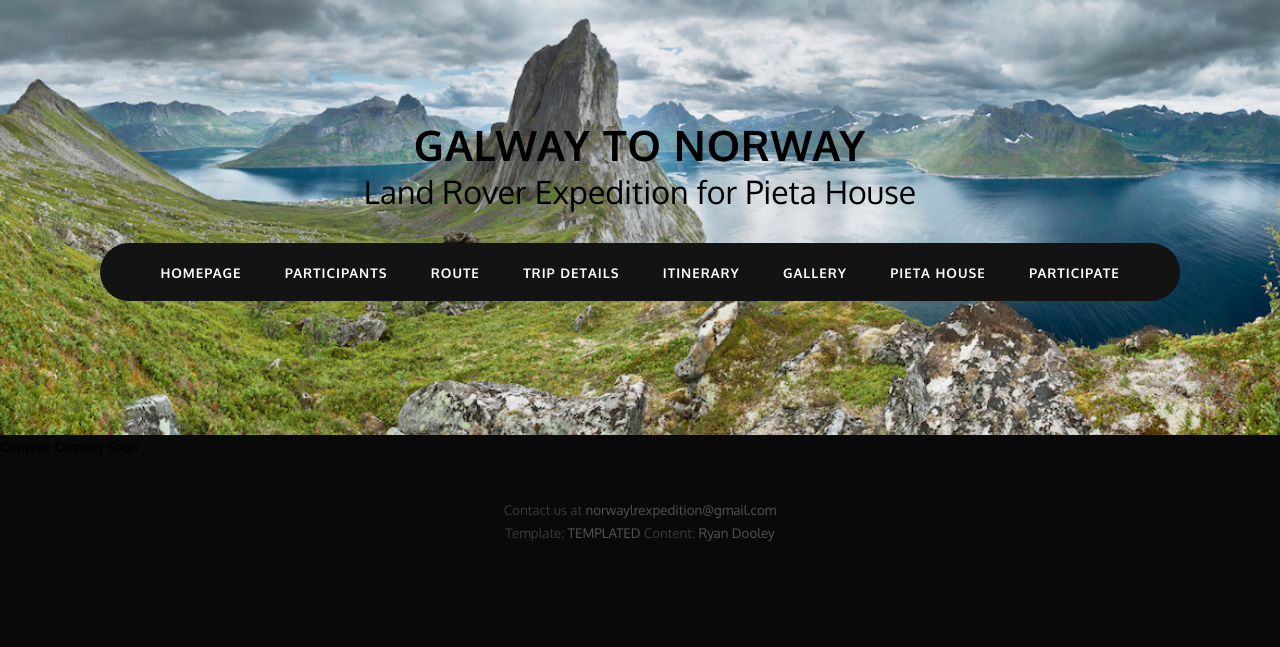
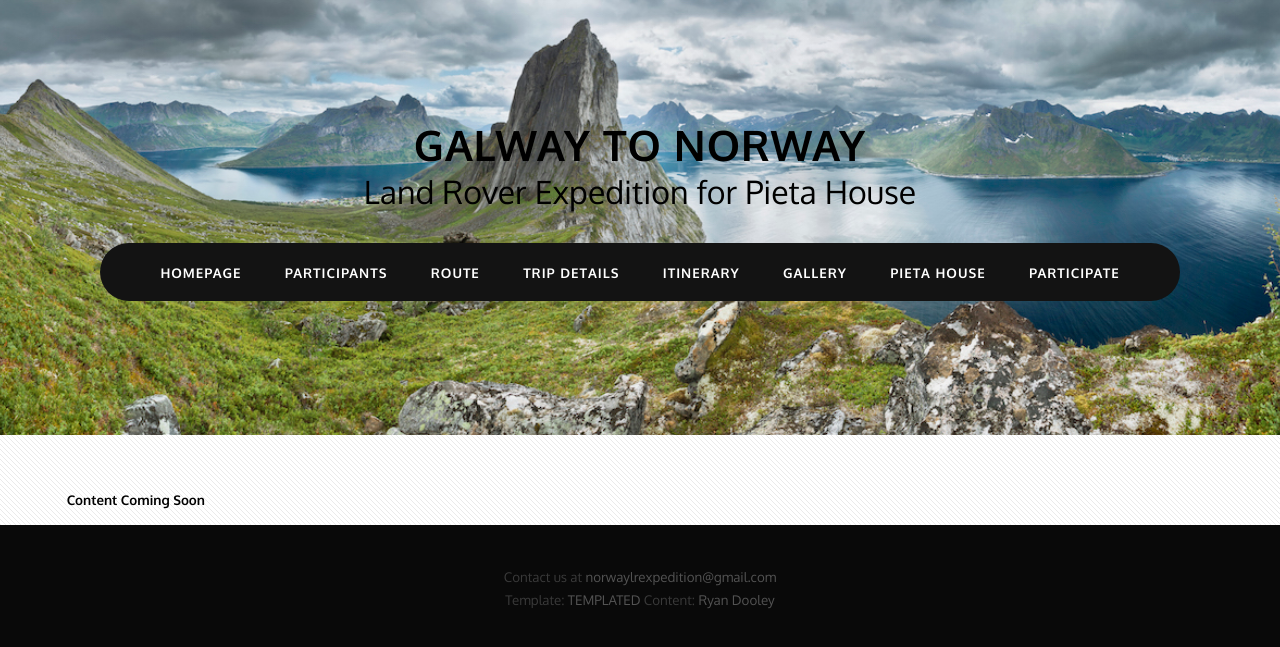
Before and after one commit to interlochen/overland, a Django app: page /overland/itinerary/ in a window 1280 px wide. Shown: the top 647 px of the page. Run offline with Django 3.2, Linux system fonts and the light colour scheme; some libraries are stand-ins or nearby versions.

Commit message:
fixing itinerary

```diff
--- a/mysite/overland/templates/overland/base.html
+++ b/mysite/overland/templates/overland/base.html
@@ -52,7 +52,7 @@
 						<li><a href="{% url 'overland.views.participants' %}" >Participants</a></li>
 						<li><a href="{% url 'overland.views.route' %}" >Route</a></li>
 						<li><a href="{% url 'overland.views.details' %}" >Trip Details</a></li>
-						<li><a href="{% url 'overland.views.details' %}" >Itinerary</a></li>
+						<li><a href="{% url 'overland.views.itinerary' %}" >Itinerary</a></li>
 						<li><a href="{% url 'overland.views.gallery' %}" >Gallery</a></li>
 						<li><a href="{% url 'overland.views.sponsors' %}" >Pieta House</a></li>
 						<li><a href="{% url 'overland.views.application' %}" >Participate</a></li>
--- a/mysite/overland/templates/overland/itinerary.html
+++ b/mysite/overland/templates/overland/itinerary.html
@@ -2,7 +2,10 @@
 {% load staticfiles %}
 
 {% block content %}
-
-<h1>Content Coming Soon</h1>
+<div id="main">
+	<div class="container">
+		<h1>Content Coming Soon</h1>
+	</div>
+</div>
 
 {% endblock content %}
```
Also changed, not shown: 2 other files.
